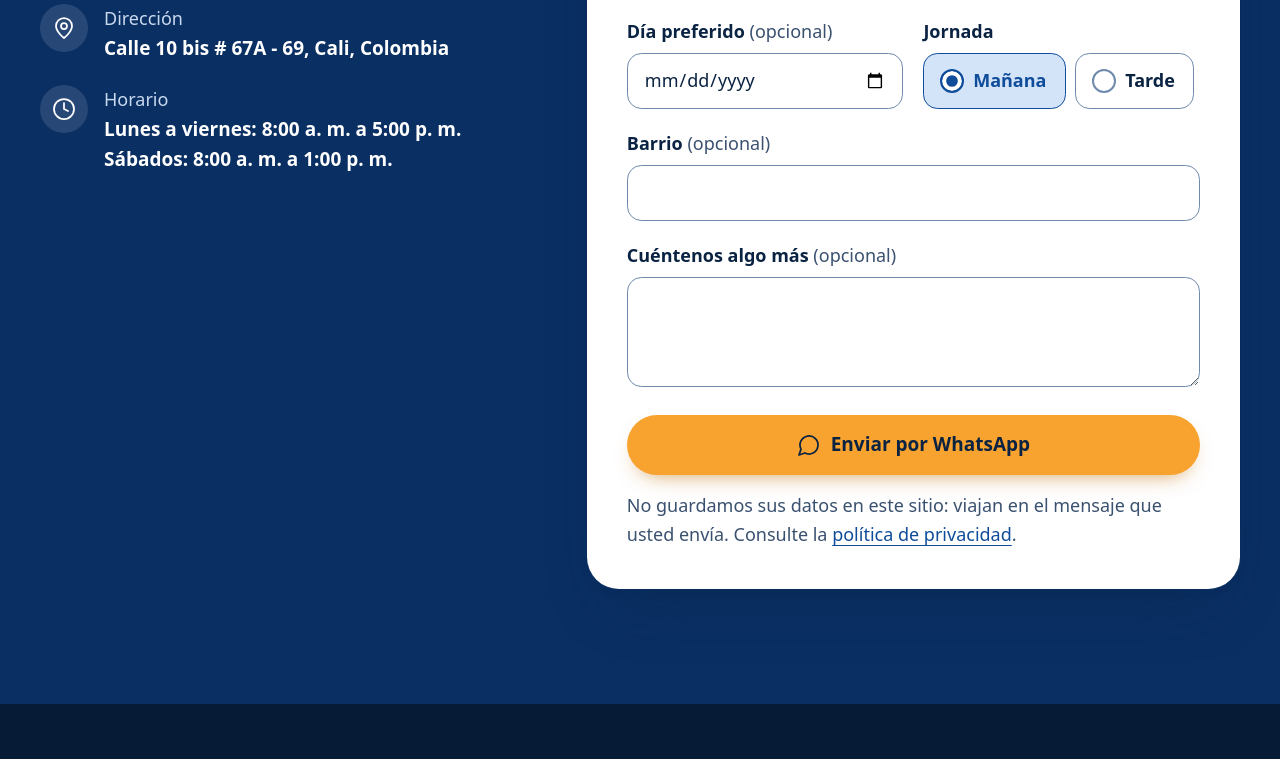
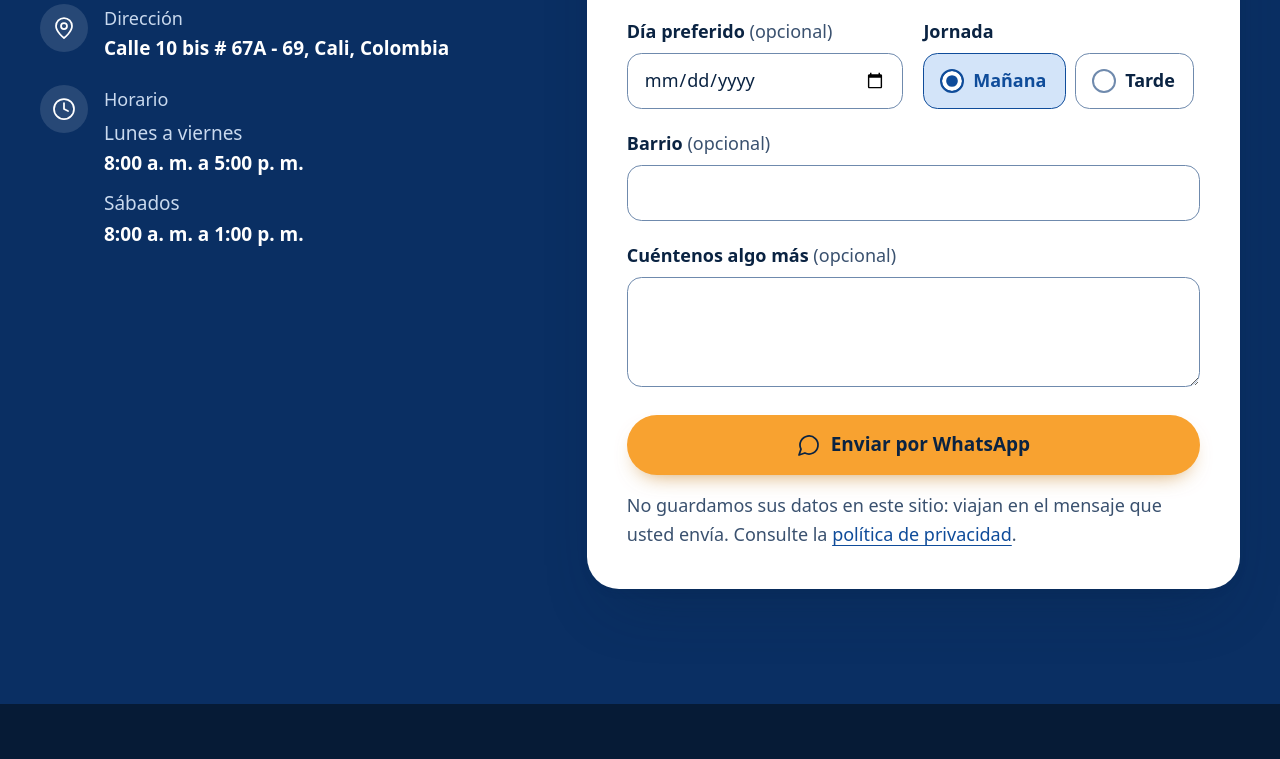
Before and after one commit to Giral2/Desing_Page_SCM, an Astro site: page / in a window 1280 px wide. Shown: the part 5841-6600 px from the top of the page. Built offline with nearby package versions, Linux system fonts and the light colour scheme; Astro itself is replaced by a stand-in of ours; a web font is replaced by a local one.

Commit message:
Ordenar el horario en la sección de contacto
Cada día queda con su hora debajo y la hora no se parte en dos líneas.

Co-Authored-By: Claude Sonnet 5.5 <noreply@anthropic.com>

```diff
--- a/src/pages/index.astro
+++ b/src/pages/index.astro
@@ -415,7 +415,16 @@ const nav = [
                 <span class="contact__icon"><Icon name="clock" /></span>
                 <span>
                   <span class="contact__label">Horario</span>
-                  {site.hours.map((h) => <span class="contact__line">{h.days}: {h.time}</span>)}
+                  <dl class="contact__hours">
+                    {
+                      site.hours.map((h) => (
+                        <div>
+                          <dt>{h.days}</dt>
+                          <dd>{h.time}</dd>
+                        </div>
+                      ))
+                    }
+                  </dl>
                 </span>
               </li>
             </ul>
--- a/src/styles/global.css
+++ b/src/styles/global.css
@@ -1282,6 +1282,22 @@ button {
   color: var(--on-deep-2);
 }
 
+/* Horario: cada día con su hora debajo; la hora nunca se parte en dos líneas */
+.contact__hours {
+  display: grid;
+  gap: 0.6rem;
+  margin-top: 0.25rem;
+}
+
+.contact__hours dt {
+  font-weight: 400;
+  color: var(--on-deep-2);
+}
+
+.contact__hours dd {
+  white-space: nowrap;
+}
+
 .contact a {
   color: #ffffff;
   overflow-wrap: anywhere;
```
